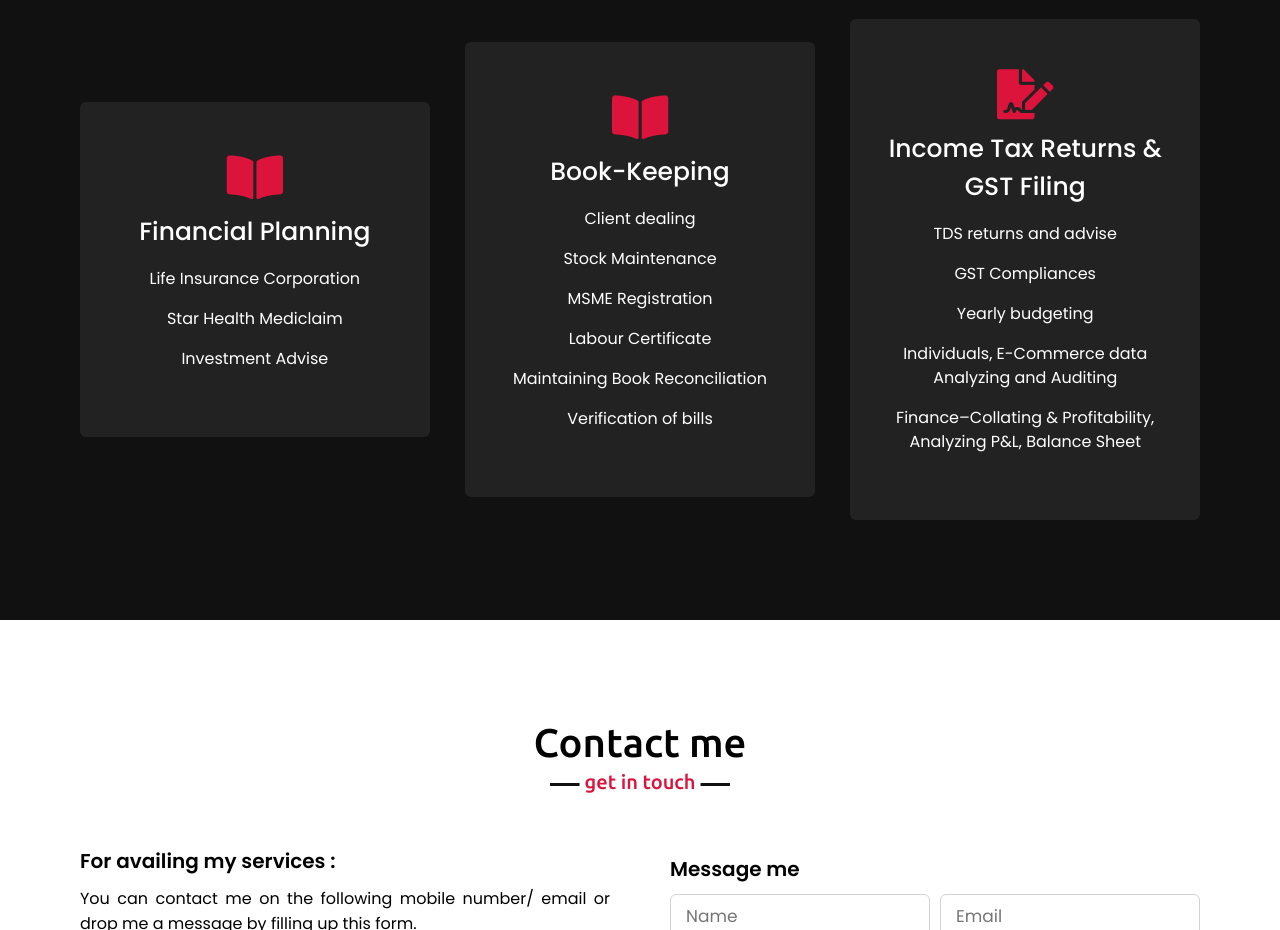
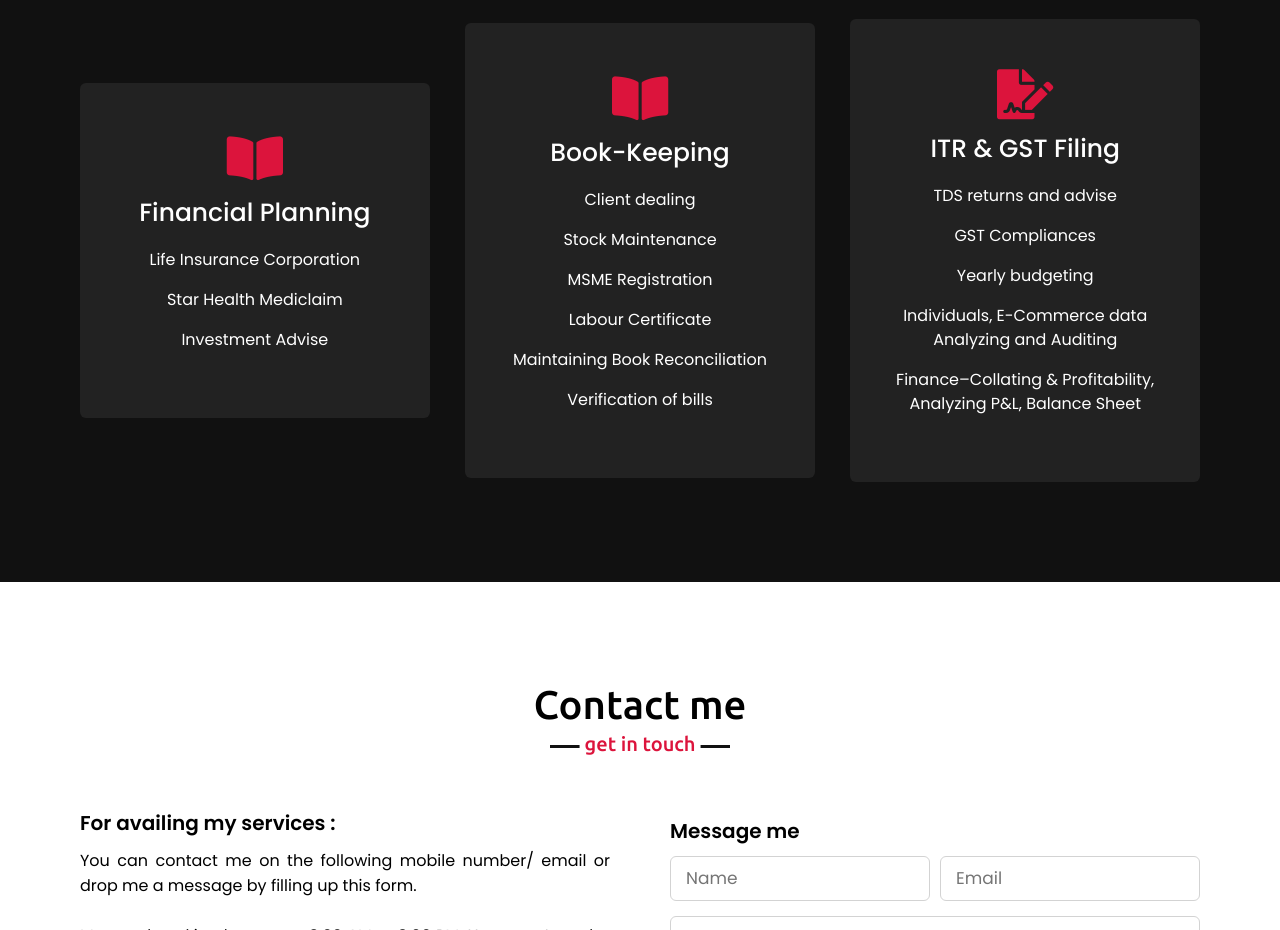
Before and after one commit to sharmaeklavya/him-portfolio, a React (Create React App) app: page / in a window 1280 px wide. Shown: the part 1740-2670 px from the top of the page. Built offline with nearby package versions, Linux system fonts and the light colour scheme.

Commit message:
service changes

```diff
--- a/src/components/Services.js
+++ b/src/components/Services.js
@@ -32,7 +32,7 @@ function Services() {
             <div className="card">
               <div className="box">
                 <i className="fas fa-file-signature"></i>
-                <div className="text">Income Tax Returns &amp; GST Filing</div>
+                <div className="text">ITR &amp; GST Filing</div>
                 <p>TDS returns and advise</p>
                 <p>GST Compliances</p>
                 <p>Yearly budgeting</p>
```
